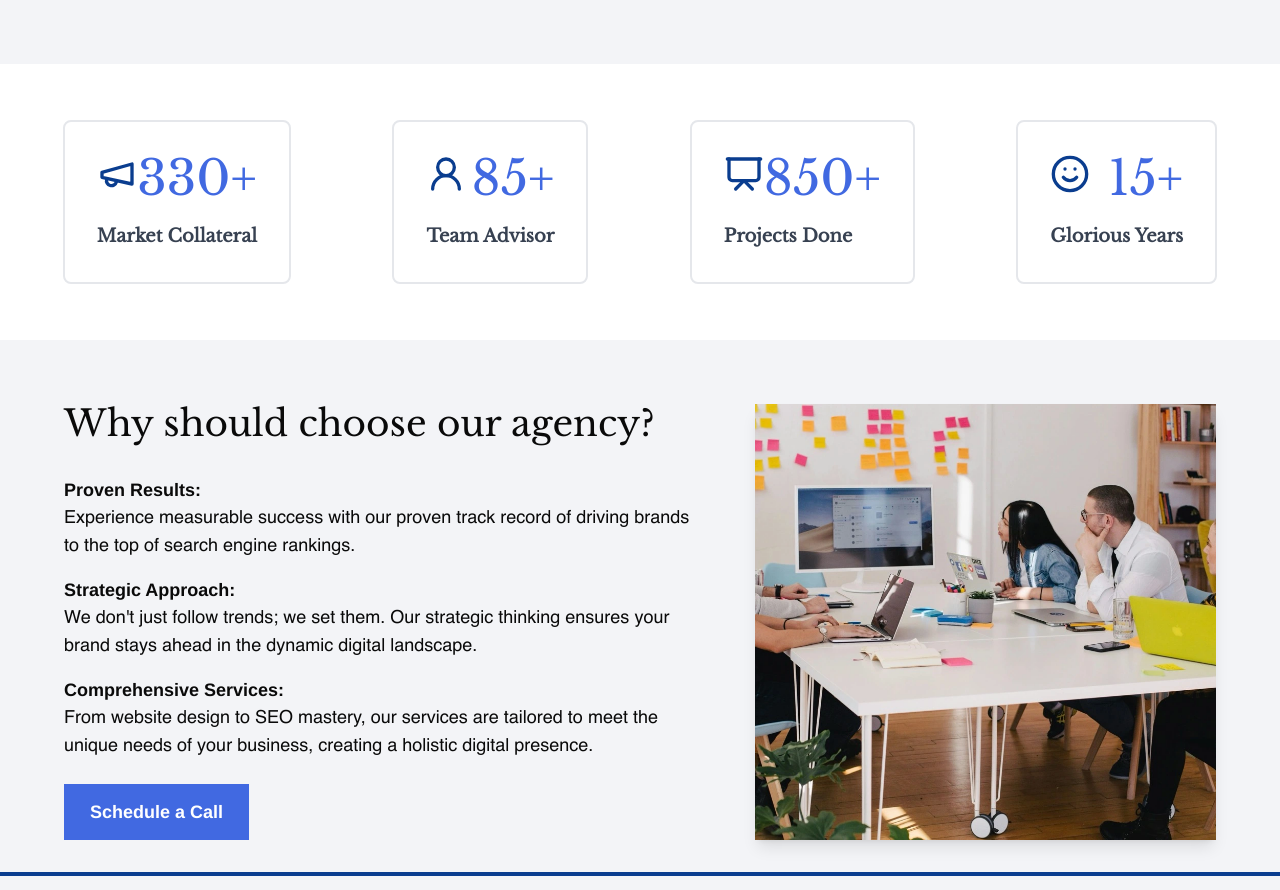
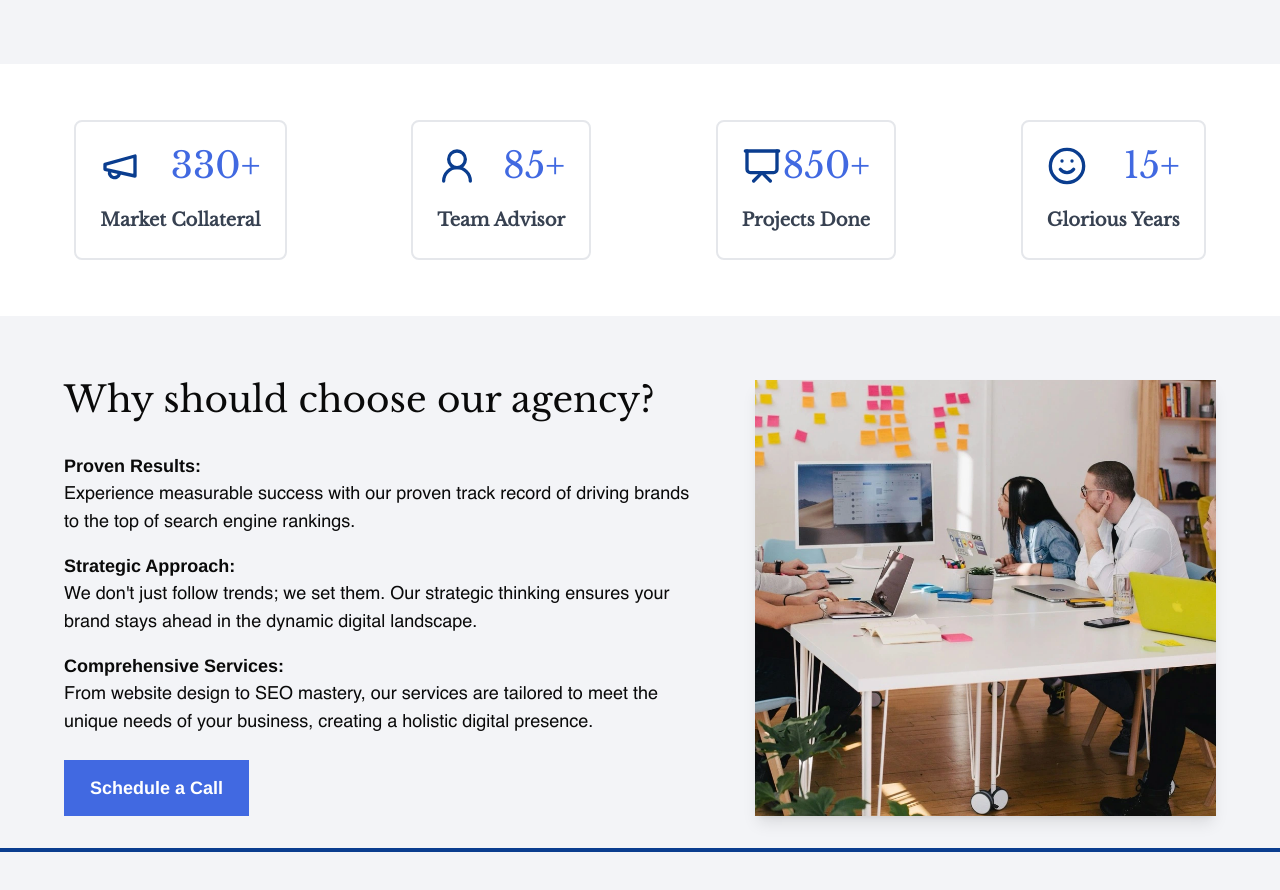
Before and after one commit to kumarayushkumar/washington-advert, a React (Vite) app: page / in a window 1280 px wide. Shown: the part 1160-2050 px from the top of the page. Built offline with nearby package versions, Linux system fonts and the light colour scheme.

Commit message:
refactor: Adjust padding and font size in StatsCard component for improved layout and readability

```diff
--- a/src/components/card/StatsCard.tsx
+++ b/src/components/card/StatsCard.tsx
@@ -9,10 +9,12 @@ export default function StatsCard({
 }) {
   // gradient in tailwindcss
   return (
-    <div className="bg-white p-3 md:p-8 rounded-lg border-2 border-gray-200 hover:border-2 hover:border-accent/30 hover:shadow-lg transition duration-[400ms] ease-in-out">
+    <div className="bg-white p-3 md:p-6 rounded-lg border-2 border-gray-200 hover:border-2 hover:border-accent/30 hover:shadow-lg transition duration-[400ms] ease-in-out">
       <div className="flex justify-between">
-        <div className="text-center text-primary-500 text-accent">{icon}</div>
-        <p className="text-2xl md:text-3xl lg:text-5xl text-secondary font-highlight ">
+        <div className="text-center text-primary-500 text-accent">
+          {icon}
+        </div>
+        <p className="text-2xl md:text-3xl lg:text-4xl text-secondary font-highlight ">
           {value}
         </p>
       </div>
```
